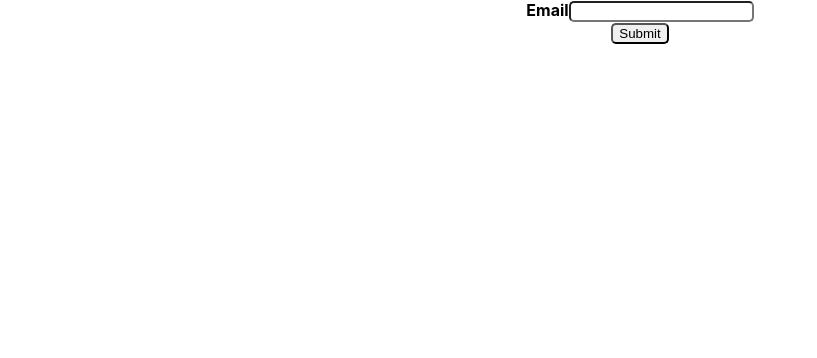
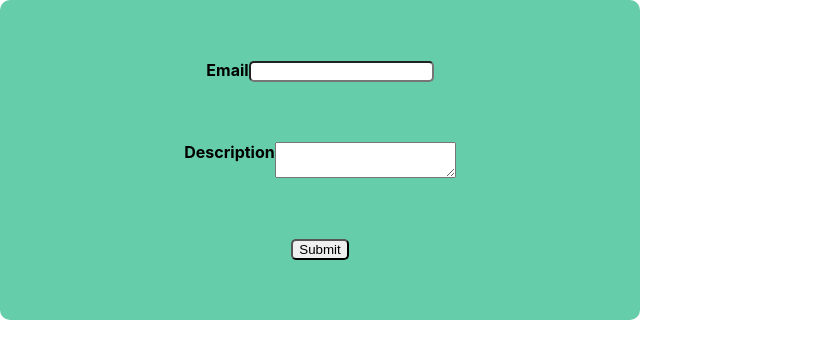
Before and after one commit to Saurabh-Chandil/react-material-ui-formik-yup, a React (Create React App) app: page / in a window 1280 px wide. Shown: the top 358 px of the page, without its empty margins (0-817 px from the left). Built offline with nearby package versions, Linux system fonts and the light colour scheme.

Commit message:
formik reusable - textarea

```diff
--- a/src/component/formik-reusable-controls/FormikContainer.js
+++ b/src/component/formik-reusable-controls/FormikContainer.js
@@ -6,10 +6,12 @@
 
 function FormikContainer() {
     const initialValues ={
-        email: ''
+        email: '',
+        description: ''
     }
     const validationSchema = Yup.object({
-        email: Yup.string().required('Required')
+        email: Yup.string().required('Required'),
+        description: Yup.string().required('Required')
     })
     const onSubmit = (values) => {
         console.log('Form data : ', values)
@@ -21,10 +23,15 @@
                 {
                     (formik) => {
                         return(
-                            <Form>
+                            <Form className='form-div-one'>
+
                                 <FormikControl control='input' type='email'
                                 label='Email' name='email'/>
-                                <button type='submit'>Submit</button>
+
+                                <FormikControl control='textarea' label='Description' name='description'/>
+                                <div>
+                                    <button type='submit'>Submit</button>
+                                </div>
                             </Form>
                         )
                     }
--- a/src/component/formik-reusable-controls/FormikControl.js
+++ b/src/component/formik-reusable-controls/FormikControl.js
@@ -1,5 +1,6 @@
 import React from 'react'
 import Input from './Input'
+import TextArea from './TextArea'
 
 function FormikControl(props) {
     const { control, ...rest } = props
@@ -7,6 +8,7 @@
         case 'input':
             return <Input {...rest} />
         case 'textarea':
+            return <TextArea {...rest} />
         case 'select':
         case 'radio':
         case 'checkbox':
--- a/src/component/formik-reusable-controls/ReusableControl.css
+++ b/src/component/formik-reusable-controls/ReusableControl.css
@@ -2,3 +2,19 @@
     color: red;
     position: relative;
 }
+
+.form-control-one {
+    display: flex;
+    justify-content: center;
+}
+
+.form-div-one {
+    display: flex;
+    flex-direction: column;
+    height: 40vh;
+    width: 50vw;
+    justify-content: space-evenly;
+    align-content: center !important;
+    background-color: mediumaquamarine;
+    border-radius: 10px;
+}
--- /dev/null
+++ b/src/component/formik-reusable-controls/TextArea.js
@@ -0,0 +1,16 @@
+import React from 'react'
+import { Field, ErrorMessage } from 'formik'
+import TextError from './TextError'
+
+function TextArea(props) {
+    const { label, name, ...rest } = props
+    return (
+        <div className='form-control-one'>
+            <label htmlFor={name}>{label}</label>
+            <Field as='textarea' id={name} name={name} {...rest}/>
+            <ErrorMessage name={name} component={TextError}/>
+        </div>
+    )
+}
+
+export default TextArea
```
